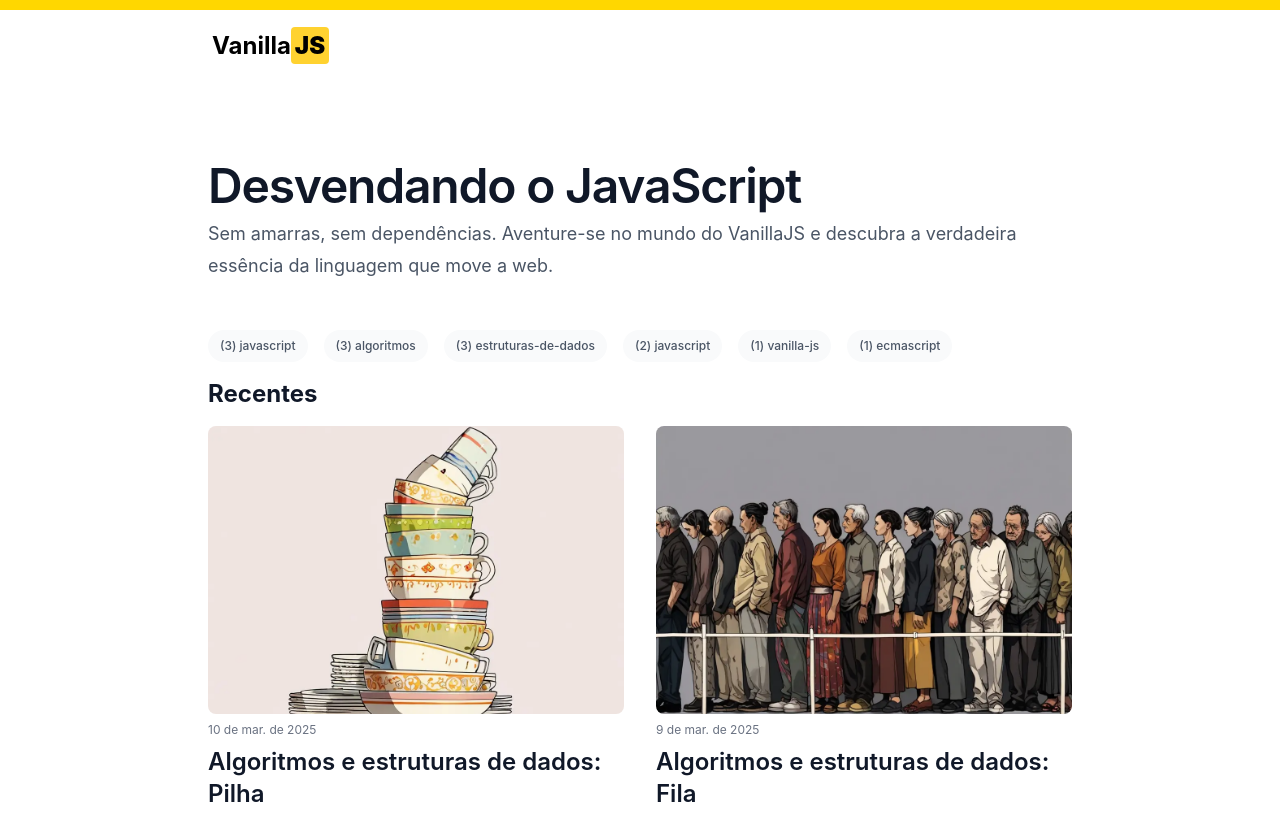
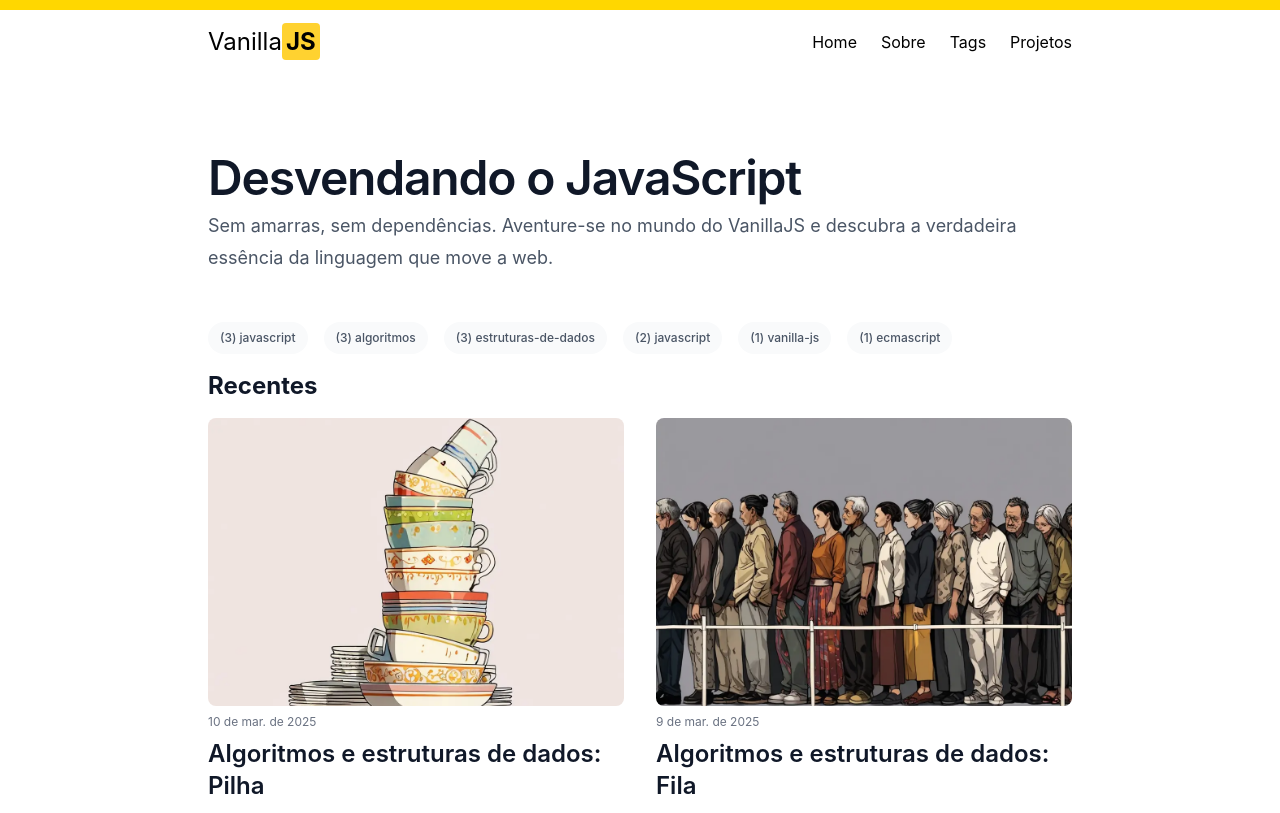
Before and after one commit to AlexsandroSA/vanilla-js, an Astro site: page / in a window 1280 px wide. Shown: the top 813 px of the page. Built offline with nearby package versions, Linux system fonts and the light colour scheme; Astro itself is replaced by a stand-in of ours; some packages are replaced by stand-ins of ours.

Commit message:
feat: add navigation

```diff
--- a/src/components/PageHeader.astro
+++ b/src/components/PageHeader.astro
@@ -1,15 +1,58 @@
 ---
 import Logo from "./Logo.astro";
+import { Icon } from "astro-icon/components";
+
+const pathname = new URL(Astro.request.url).pathname;
+const currentPath = pathname.slice(1); // remove the first "/"
+
+console.log(currentPath);
 ---
 
-<div>
-	<header class="mx-auto max-w-4xl">
-		<div class="p-5">
-			<h1 class="font-bold mr-5 text-2xl inline-flex items-center">
-				<a href="/">
-					<Logo />
-				</a>
+<nav>
+	<div class="mx-auto max-w-4xl">
+		<div class="flex justify-between items-center p-4">
+			<h1 class="text-2xl text-amber-800">
+				<a href="/"><Logo /></a>
 			</h1>
+
+			<ul class="flex gap-4">
+				<li>
+					<a
+						href="/"
+						class="flex items-center gap-2 text-black hover:text-amber-800"
+					>
+						<Icon class="text-2xl" name="home" />
+						<span class="hidden sm:inline">Home</span>
+					</a>
+				</li>
+				<li>
+					<a
+						href="/sobre"
+						class="flex items-center gap-2 text-black hover:text-amber-800"
+					>
+						<Icon class="text-2xl" name="info" />
+						<span class="hidden sm:inline">Sobre</span>
+					</a>
+				</li>
+				<li>
+					<a
+						href="/tags"
+						class="flex items-center gap-2 text-black hover:text-amber-800"
+					>
+						<Icon class="text-2xl" name="tags" />
+						<span class="hidden sm:inline">Tags</span>
+					</a>
+				</li>
+				<li>
+					<a
+						href="/projetos"
+						class="flex items-center gap-2 text-black hover:text-amber-800"
+					>
+						<Icon class="text-2xl" name="projects" />
+						<span class="hidden sm:inline">Projetos</span>
+					</a>
+				</li>
+			</ul>
 		</div>
-	</header>
-</div>
+	</div>
+</nav>
```
Also changed, not shown: src/icons/about.svg (added), src/icons/home.svg (added), src/icons/info.svg (added), src/icons/projects.svg (added), src/icons/rss.svg (added), src/icons/tags.svg (added).
